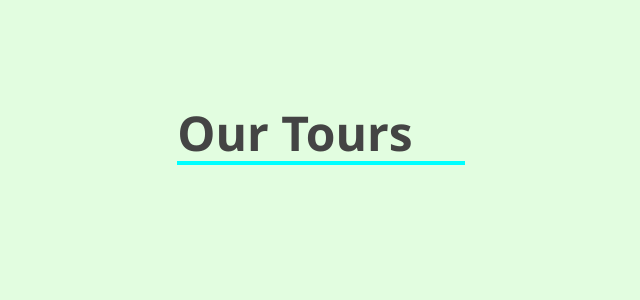
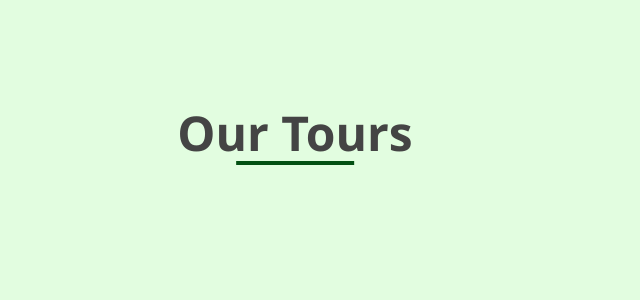
Before and after one commit to dejanV91/39-Tours, a React (Create React App) app: page / in a window 1280 px wide. Shown: the top 300 px of the page, without its empty margins (345-985 px from the left). Built offline with nearby package versions, Linux system fonts and the light colour scheme.

Commit message:
intial commit

```diff
--- a/src/index.css
+++ b/src/index.css
@@ -13,6 +13,7 @@ html {
   --bgColor: rgb(226, 253, 224);
   --fontFamily: "Segoe UI", Tahoma, Geneva, Verdana, sans-serif;
   --titleColor: rgb(68, 68, 68);
+  --darkGreen: rgb(2, 80, 18);
 }
 
 body {
@@ -31,17 +32,23 @@ section {
 }
 
 h1 {
+  white-space: nowrap;
   position: relative;
   font-size: 3rem;
   text-transform: capitalize;
   color: var(--titleColor);
+  display: flex;
+  justify-content: center;
+  display: inline-table;
 }
 
 h1::before {
   content: " ";
   height: 4px;
   width: 50%;
-  background-color: aqua;
+  background-color: var(--darkGreen);
   position: absolute;
   bottom: 0;
+  left: 50%;
+  transform: translate(-50%);
 }
```
